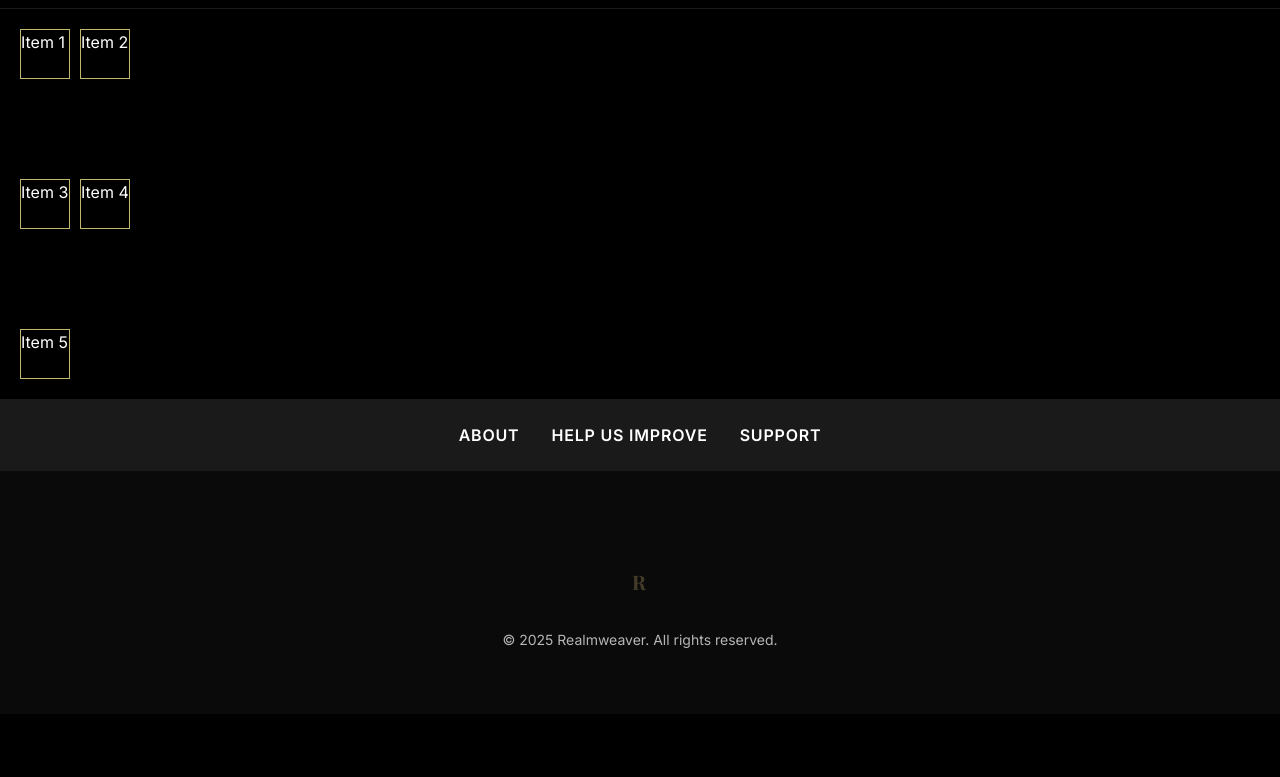
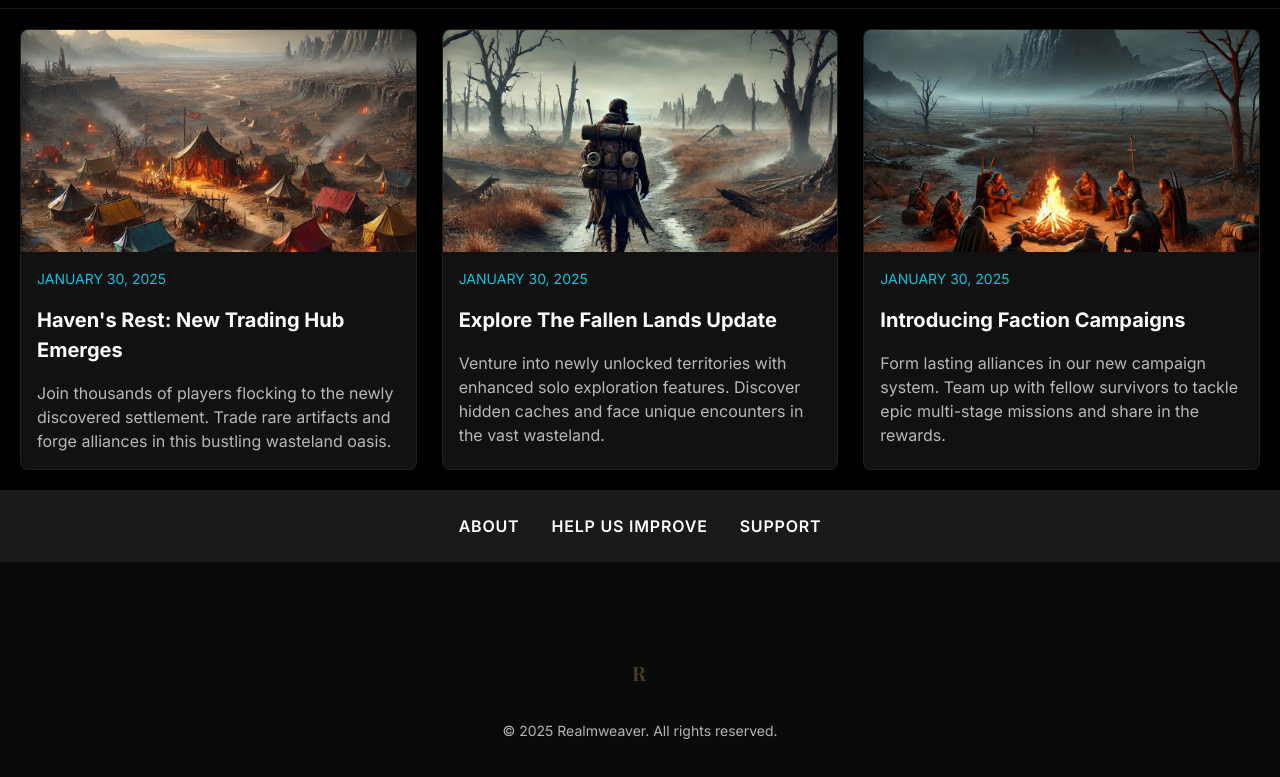
Before and after one commit to Joshua-S-Brown/realmweaver-top, a plain HTML site: page src/pages/news.html in a window 1280 px wide. Shown: the part 71-848 px from the top of the page. Before the commit the page ends 800 px from the top, so only its background shows below. Drawn offline with nearby package versions, Linux system fonts and the light colour scheme.

Commit message:
Create news page with article tiles

```diff
--- a/src/pages/grid.html
+++ b/src/pages/news.html
@@ -9,7 +9,7 @@
     <link href="https://fonts.googleapis.com/css2?family=Inter:wght@400;600;700;900&display=swap" rel="stylesheet">
     <link rel="stylesheet" href="../styles/globals.css">
     <link rel="icon" type="image/x-icon" href="../../public/favicon/favicon.ico">
-    <link rel="stylesheet" href="../styles/grid.css">
+    <link rel="stylesheet" href="../styles/news.css">
 
 </head>
 <body>
@@ -22,7 +22,7 @@
                 <ul class="nav-menu">
                     <li><a href="/game">GAME</a></li>
                     <li><a href="/classes">CLASSES</a></li>
-                    <li><a href="/news">NEWS</a></li>
+                    <li><a href="./news.html">NEWS</a></li>
                     <li><a href="/patch-notes">PATCH NOTES</a></li>
                     <li><a href="/discover">DISCOVER</a></li>
                     <li><a href="/universe">UNIVERSE</a></li>
@@ -44,12 +44,28 @@
     <!-- Main Content -->
     <main>
         <div class="grid-container full-width">
-            <div>Item 1</div>
-            <div>Item 2</div>
-            <div>Item 3</div>
-            <div>Item 4</div>
-            <div>Item 5</div>
-          </div>
+
+            <article class="news-card">
+                <img src="../../public/images/calamity/shanty-town.webp" alt="News image">
+                <time>JANUARY 30, 2025</time>
+                <h3>Haven's Rest: New Trading Hub Emerges</h3>
+                <p>Join thousands of players flocking to the newly discovered settlement. Trade rare artifacts and forge alliances in this bustling wasteland oasis.</p>
+            </article>
+            <article class="news-card">
+                <img src="../../public/images/calamity/adventurer-on-road.webp" alt="News image">
+                <time>JANUARY 30, 2025</time>
+                <h3>Explore The Fallen Lands Update</h3>
+                <p>Venture into newly unlocked territories with enhanced solo exploration features. Discover hidden caches and face unique encounters in the vast wasteland.</p>
+            </article>
+            <article class="news-card">
+                <img src="../../public/images/calamity/campfire-party.webp" alt="News image">
+                <time>JANUARY 30, 2025</time>
+                <h3>Introducing Faction Campaigns</h3>
+                <p>Form lasting alliances in our new campaign system. Team up with fellow survivors to tackle epic multi-stage missions and share in the rewards.</p>
+            </article>
+
+
+        </div>
     </main>
 
     <!-- Footer -->
--- a/src/styles/grid.css
+++ /dev/null
@@ -1,13 +0,0 @@
-.grid-container {
-    padding: 20px;
-    display: grid;
-    grid-template-columns: 50px 50px;
-    grid-template-rows: 50px 50px;
-    grid-auto-rows: 50px;
-    column-gap: 10px;
-    row-gap: 100px;
-  }
-
-  .grid-container > div {
-    border: 1px solid rgb(194, 184, 107);
-  }
--- /dev/null
+++ b/src/styles/news.css
@@ -0,0 +1,6 @@
+.grid-container {
+    padding: 20px;
+    display: grid;
+    grid-template-columns: 1fr 1fr 1fr;
+    gap: 25px;
+  }
```
Also changed, not shown: index.html (+7 -7 lines), src/pages/signup.html (+1 -1 lines), public/images/calamity/classes/female-elf-mage.webp (added), public/images/calamity/classes/fierce-female-warrior.webp (added), public/images/calamity/classes/powerful-orc-warrior.webp (added), public/images/calamity/corrupted-land.webp (added), public/images/calamity/crumbling-throne-room.webp (added), public/images/calamity/ghost-market.webp (added), public/images/calamity/human-female-alchemist.webp (added), public/images/calamity/stonebridge.webp (added), public/images/calamity/undergroound-library.webp (added).
